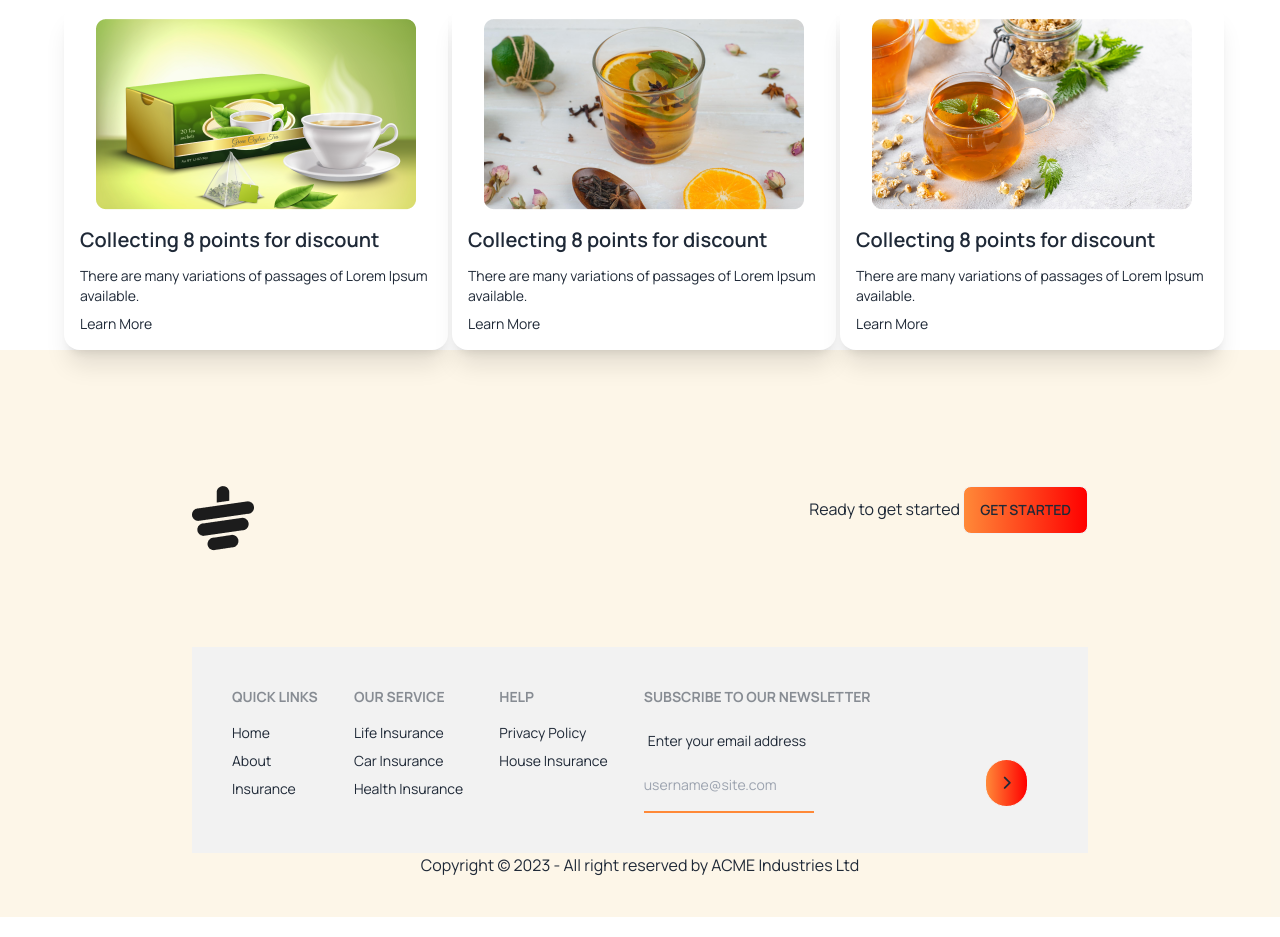
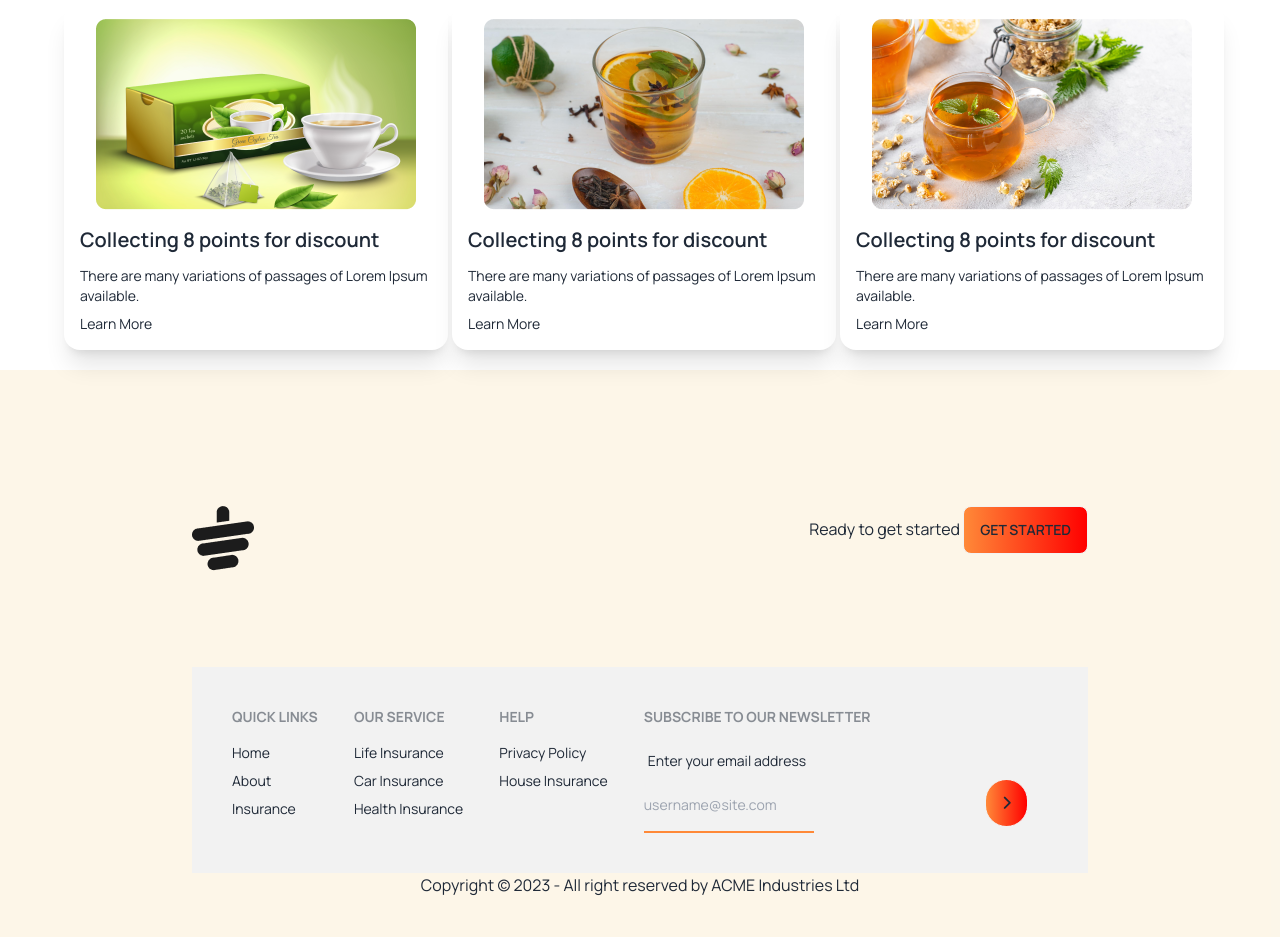
Before and after one commit to Naziur-Rahman/tea-house, a plain HTML site: page index.html in a window 1280 px wide. Shown: the part 3381-4318 px from the top of the page. Drawn offline with nearby package versions, Linux system fonts and the light colour scheme.

Commit message:
Update index.html

```diff
--- a/index.html
+++ b/index.html
@@ -240,7 +240,7 @@
         </section>
     </main>
 
-        <footer class="px-4 lg:px-48 py-10 bg-[#e6a6231a] text-base-content">
+        <footer class="px-4 lg:px-48 py-10 bg-[#e6a6231a] text-base-content mt-5">
         <div class="flex justify-between my-24  ">
             <img src="assets/images/cup.png" alt="">
             <p class="">
```
